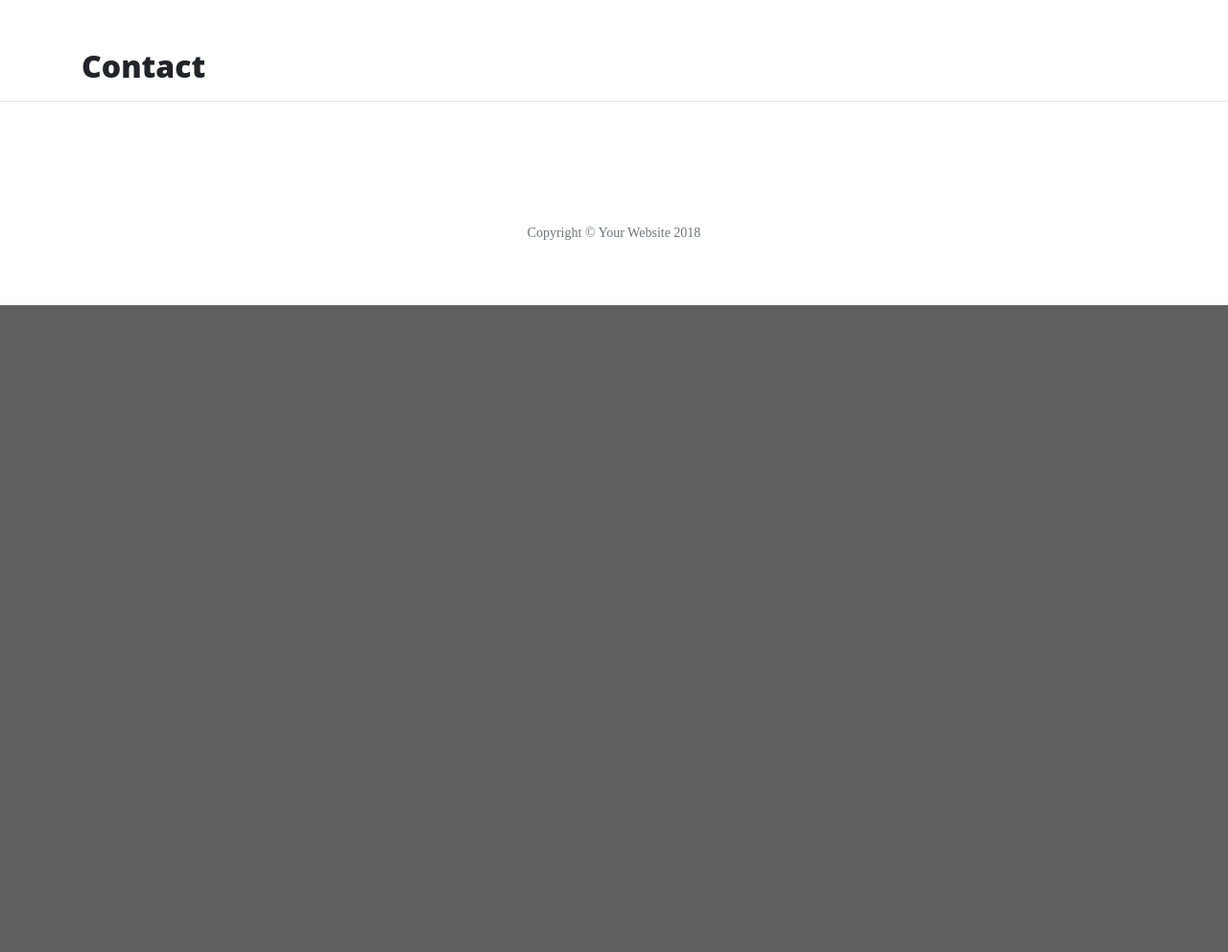
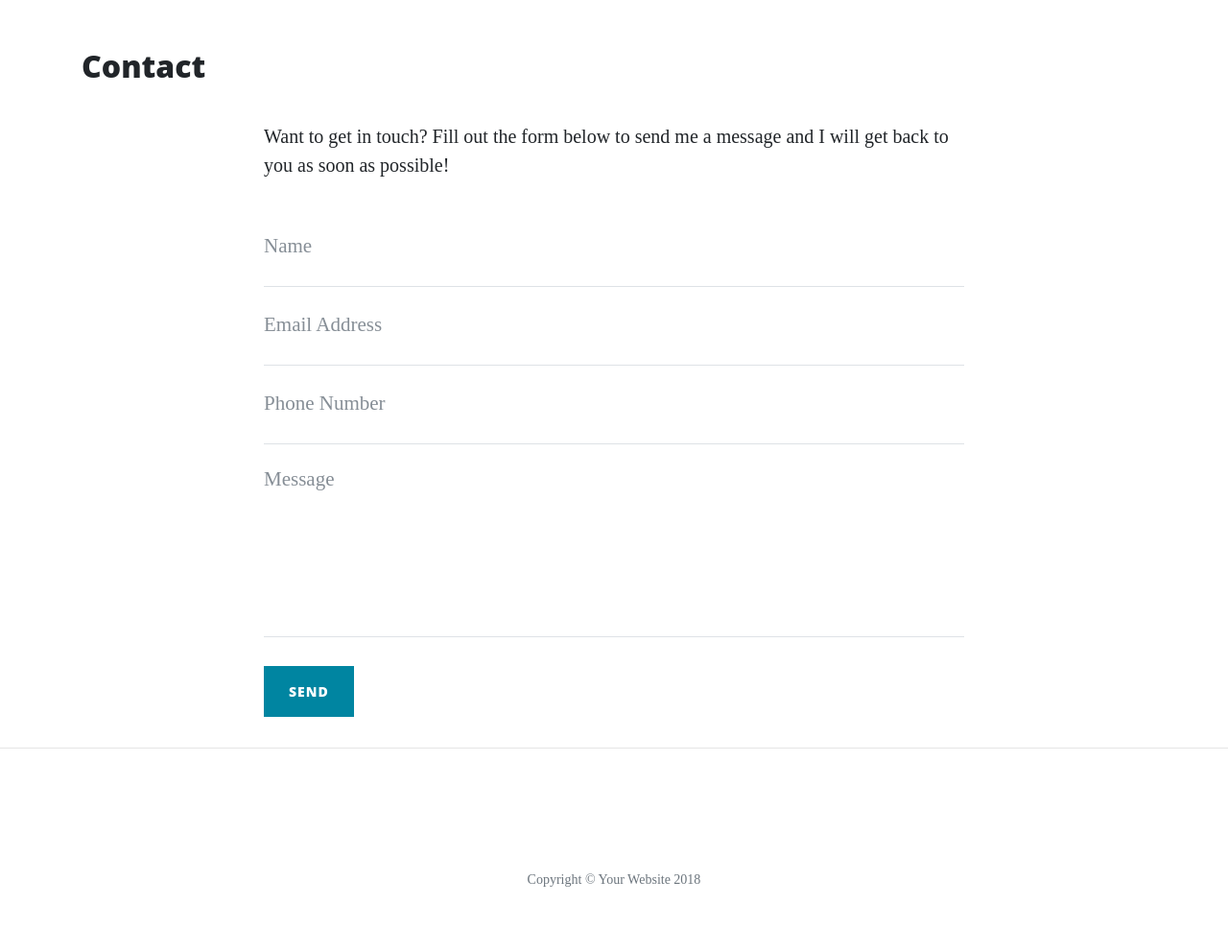
Before and after one commit to TravelTimN/python-flask-thorin, a Flask app: page /contact in a window 1280 px wide. Shown: the part 628-1620 px from the top of the page at 96% size. Before the commit the page ends 946 px from the top, so only its background shows below. Run offline with Flask 2, Linux system fonts and the light colour scheme; some libraries are stand-ins or nearby versions.

Commit message:
built contact form with get/post methods

```diff
--- a/run.py
+++ b/run.py
@@ -1,8 +1,9 @@
 import os
 import json
-from flask import Flask, render_template
+from flask import Flask, render_template, request, flash
 
 app = Flask(__name__)
+app.secret_key = "beartravels"
 
 tabTitle = " | "
 
@@ -31,15 +32,20 @@ def about_member(member_name): # this is the 'view'
 
     return render_template("member.html", member=member)
 
-@app.route("/contact") # this is the 'decorator'
-def contact(): # this is the 'view'
-    pageTitle = "Contact"
-    return render_template("contact.html", page_title=pageTitle, tab_title=pageTitle + tabTitle)
-
 @app.route("/careers") # this is the 'decorator'
 def careers(): # this is the 'view'
     pageTitle = "Careers"
     return render_template("careers.html", page_title=pageTitle, tab_title=pageTitle + tabTitle)
+
+@app.route("/contact", methods=["GET", "POST"]) # this is the 'decorator'
+def contact(): # this is the 'view'
+    if request.method == "POST":
+        flash("Thanks {}, we have received your message!".format(request.form["name"]))
+        #print(request.form)
+        #print(request.form["email"])
+
+    pageTitle = "Contact"
+    return render_template("contact.html", page_title=pageTitle, tab_title=pageTitle + tabTitle)
 
 if __name__ == "__main__":
     app.run(host=os.environ.get("IP"),
--- a/templates/base.html
+++ b/templates/base.html
@@ -49,7 +49,7 @@
                         <a class="nav-link" href="{{ url_for('careers') }}">Careers</a>
                     </li>
                     <li class="nav-item">
-                        <a class="nav-link" href="{{ url_for('careers') }}">Contact</a>
+                        <a class="nav-link" href="{{ url_for('contact') }}">Contact</a>
                     </li>
                 </ul>
             </div>
--- a/templates/contact.html
+++ b/templates/contact.html
@@ -2,6 +2,63 @@
 
 {% block content %}
 
-<h2>{{ page_title }}</h2>
+<h2>Contact</h2>
+
+<div class="row">
+    <div class="col-lg-8 col-md-10 mx-auto">
+
+        {% with messages = get_flashed_messages() %}
+        {% if messages %}
+        <ul class="flashes">
+            {% for message in messages %}
+            <li>{{ message }}</li>
+            {% endfor %}
+        </ul>
+        {% endif %}
+        {% endwith %}
+
+        <p>Want to get in touch? Fill out the form below to send me a message and I will get back to you as soon as
+            possible!</p>
+        <form method="POST" name="sentMessage" id="contactForm" novalidate>
+            <div class="control-group">
+                <div class="form-group floating-label-form-group controls">
+                    <label>Name</label>
+                    <input type="text" class="form-control" placeholder="Name" name="name" id="name" required
+                        data-validation-required-message="Please enter your name.">
+                    <p class="help-block text-danger"></p>
+                </div>
+            </div>
+            <div class="control-group">
+                <div class="form-group floating-label-form-group controls">
+                    <label>Email Address</label>
+                    <input type="email" class="form-control" placeholder="Email Address" name="email" id="email"
+                        required data-validation-required-message="Please enter your email address.">
+                    <p class="help-block text-danger"></p>
+                </div>
+            </div>
+            <div class="control-group">
+                <div class="form-group col-xs-12 floating-label-form-group controls">
+                    <label>Phone Number</label>
+                    <input type="tel" class="form-control" placeholder="Phone Number" name="phone" id="phone" required
+                        data-validation-required-message="Please enter your phone number.">
+                    <p class="help-block text-danger"></p>
+                </div>
+            </div>
+            <div class="control-group">
+                <div class="form-group floating-label-form-group controls">
+                    <label>Message</label>
+                    <textarea rows="5" class="form-control" placeholder="Message" name="message" id="message" required
+                        data-validation-required-message="Please enter a message."></textarea>
+                    <p class="help-block text-danger"></p>
+                </div>
+            </div>
+            <br>
+            <div id="success"></div>
+            <div class="form-group">
+                <button type="submit" class="btn btn-primary" id="sendMessageButton">Send</button>
+            </div>
+        </form>
+    </div>
+</div>
 
 {% endblock %}
```
